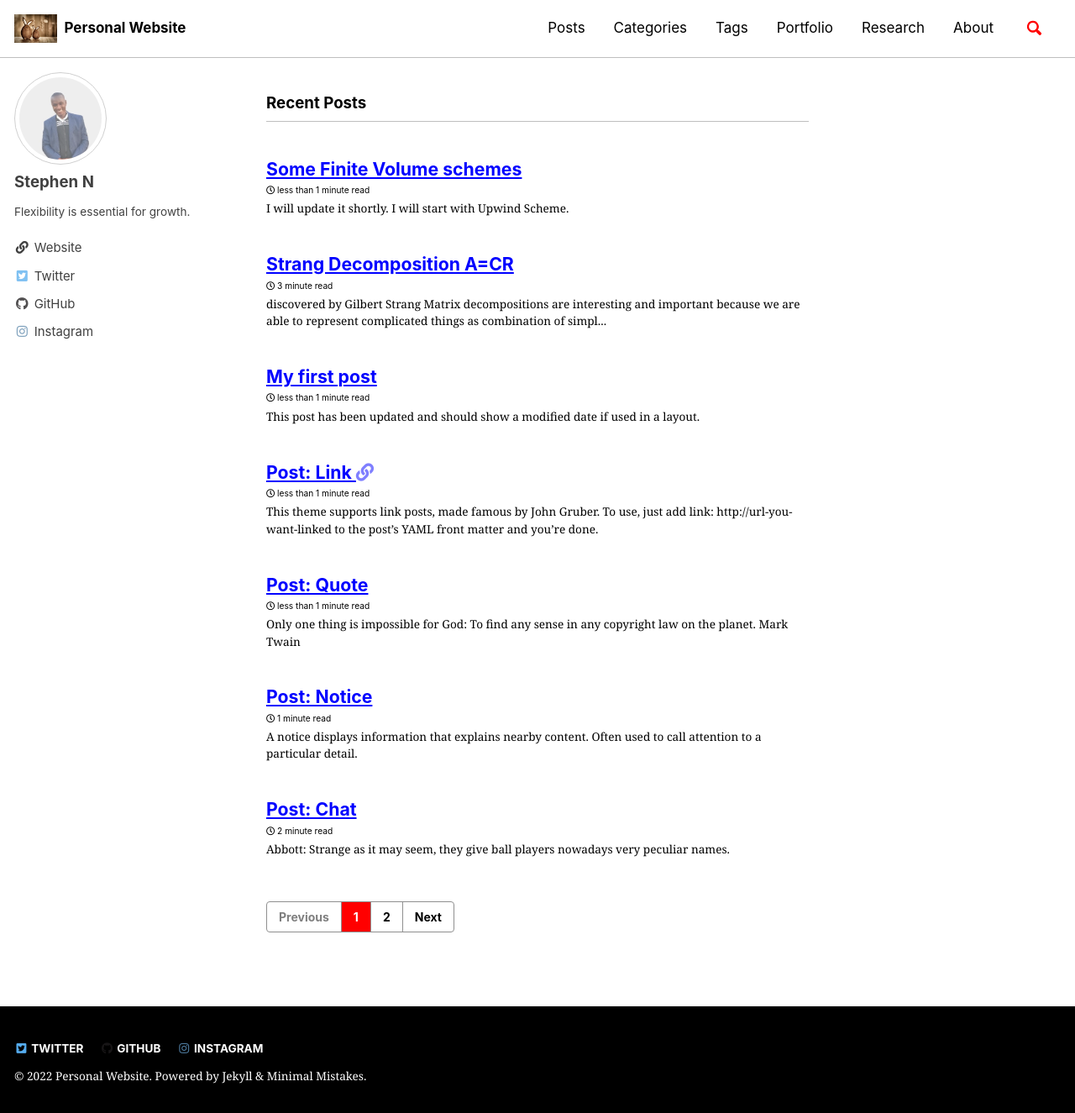
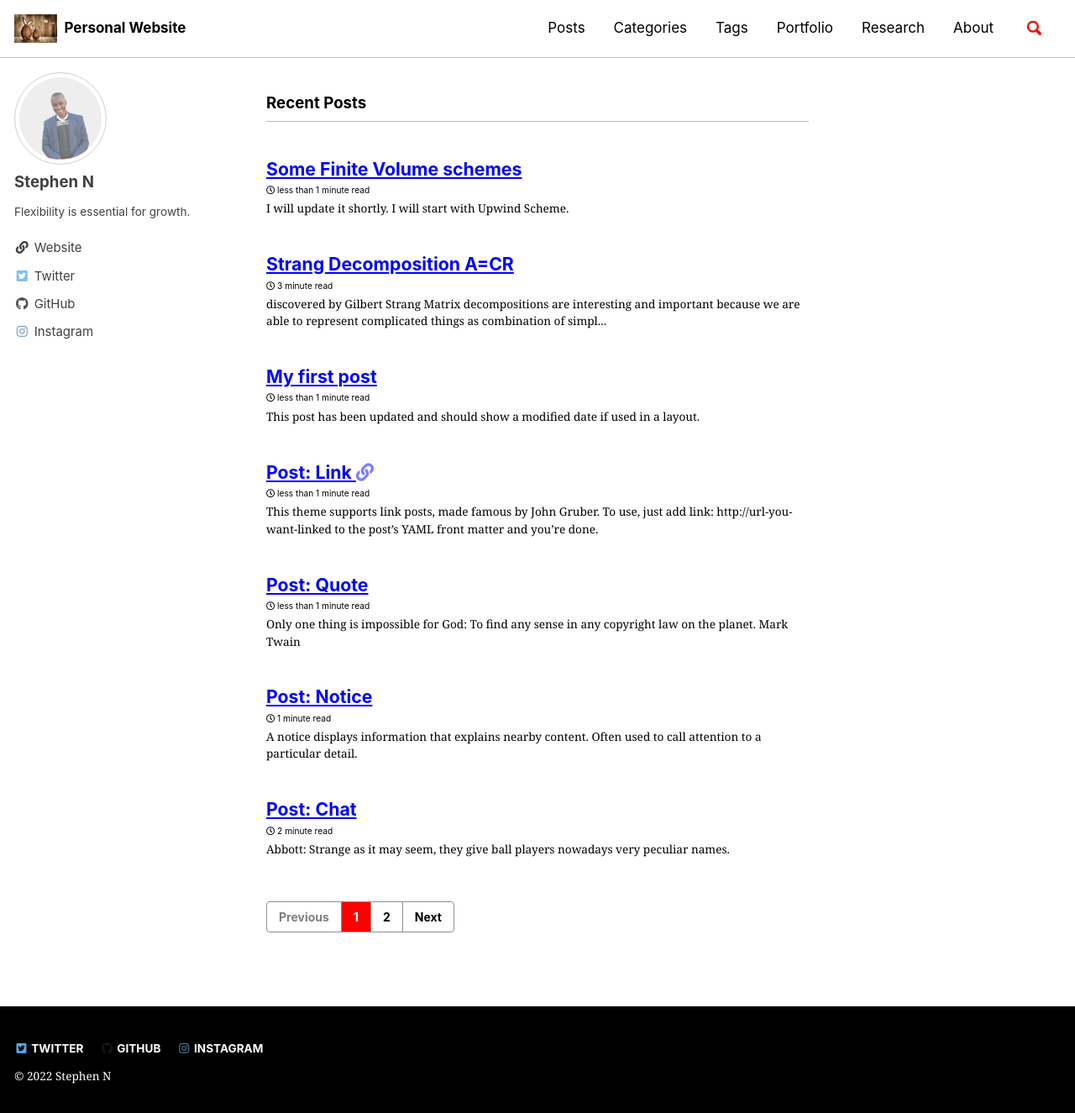
Before and after one commit to StephenNaboth/stephenNaboth.github.io, a Jekyll site: the page built from index.html, in a window 1280 px wide and 1325 px high. Shown: the whole window at 84% size. Built offline with Jekyll 4.4.1, drawn with Linux system fonts in a browser that asks for light colours; cached includes are drawn as plain includes; a script that is not in the unit is left out; the list of posts is cut into pages by our own code; comment, search, counter and statistics services are not loaded.

```diff
--- a/_includes/footer.html
+++ b/_includes/footer.html
@@ -16,4 +16,6 @@
   </ul>
 </div>
 
-<div class="page__footer-copyright">&copy; {{ site.time | date: '%Y' }} {{ site.name | default: site.title }}. {{ site.data.ui-text[site.locale].powered_by | default: "Powered by" }} <a href="https://jekyllrb.com" rel="nofollow">Jekyll</a> &amp; <a href="https://mademistakes.com/work/minimal-mistakes-jekyll-theme/" rel="nofollow">Minimal Mistakes</a>.</div>
+<div class="page__footer-copyright">&copy; {{ site.time | date: '%Y' }} {{ site.name | default: "Stephen N" }} {{ site.data.ui-text[site.locale].powered_by | default: "" }}
+
+</div>
```
